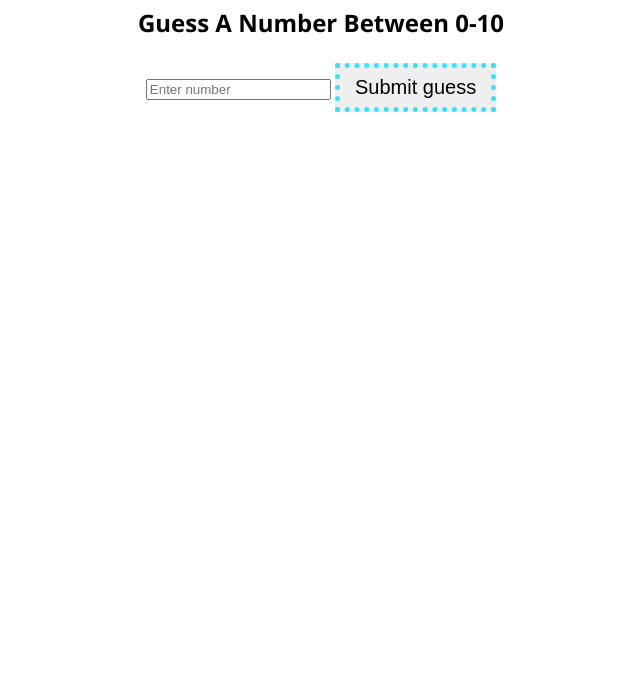
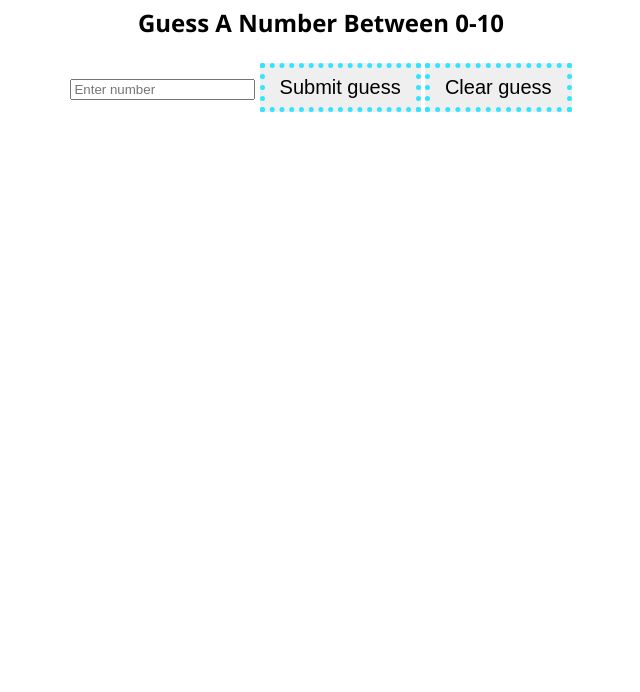
Before and after one commit to MalinmedM/tiny-fun-projects, a plain HTML site: page Number guessing game/index.html in a window 1280 px wide. Shown: the part 108-800 px from the top of the page, without its empty margins (319-959 px from the left). Drawn offline with Linux system fonts and the light colour scheme; files that its build step writes are made by us from their sources.

Commit message:
more buttons js

```diff
--- a/Number guessing game/index.html
+++ b/Number guessing game/index.html
@@ -11,6 +11,7 @@
         <p>Guess a number between 0-10</p>
         <input id="guessInput" type="number" placeholder="Enter number" required="">
         <button id="guessBtn">Submit guess</button>
+        <button id="resetBtn">Clear guess</button>
         <p id="result"></p>
 
         <script src="script.js" defer></script>
```
